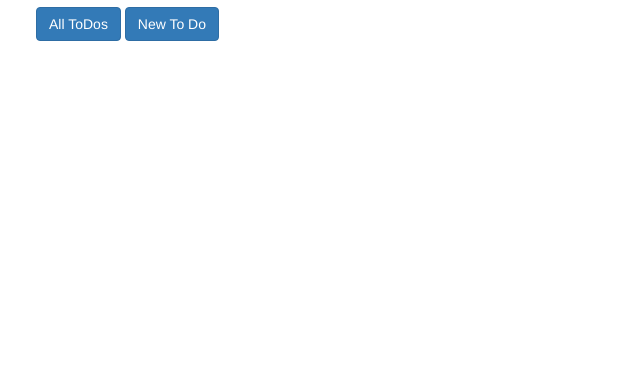
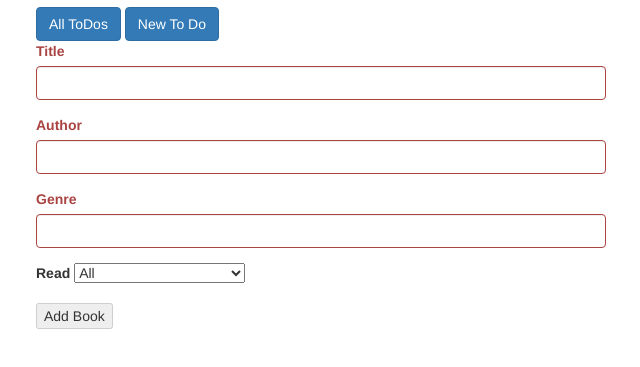
Before and after one commit to jspencersharpe/Library-App, a plain HTML site: page index.html at #/new in a window 1280 px wide. Shown: the part 73-440 px from the top of the page, without its empty margins (34-674 px from the left). Drawn offline with Linux system fonts and the light colour scheme; no server answers.

Commit message:
changed libCtrl to library

```diff
--- a/index.html
+++ b/index.html
@@ -9,7 +9,7 @@
   <link rel="stylesheet" href="main.css">
 </head>
 <body>
-  <div class="container" class="container-fluid" .col-xs-5 ng-controller="LibraryController as libCtrl">
+  <div class="container" class="container-fluid" .col-xs-5>
    <h1>My Library</h1>
    <a class="btn btn-primary" href="/#/">All ToDos</a>
    <a class="btn btn-primary" href="/#/new">New To Do</a>
--- a/main.js
+++ b/main.js
@@ -1,7 +1,21 @@
 ;(function(){
   'use strict';
 
-  angular.module('libApp', [])
+  angular.module('libApp', ['ngRoute'])
+    .config(function($routeProvider){
+      $routeProvider
+      .when('/', {
+        templateUrl: 'views/table.html',
+        controller: 'LibraryController',
+        controllerAs: 'library'
+      })
+      .when('/new', {
+        templateUrl: 'views/form.html',
+        controller: 'LibraryController',
+        controllerAs: 'library'
+      })
+
+    })
     .controller('LibraryController', function($http){
       var vm = this;
 
--- a/views/form.html
+++ b/views/form.html
@@ -1,20 +1,20 @@
-    <form name="myForm" ng-submit="myForm.$valid && libCtrl.addNewBook()" novalidate>
-      <div class="form-group" ng-class="{'has-error':!libCtrl.newBook.title}">
+    <form name="myForm" ng-submit="myForm.$valid && library.addNewBook()" novalidate>
+      <div class="form-group" ng-class="{'has-error':!library.newBook.title}">
         <label class="control-label">Title</label>
-        <input class="form-control" type="text" ng-model="libCtrl.newBook.title" required>
+        <input class="form-control" type="text" ng-model="library.newBook.title" required>
       </div>
-      <div class="form-group" ng-class="{'has-error':!libCtrl.newBook.author}">
+      <div class="form-group" ng-class="{'has-error':!library.newBook.author}">
         <label class="control-label">Author</label>
-        <input class="form-control" type="text" ng-model="libCtrl.newBook.author" required>
+        <input class="form-control" type="text" ng-model="library.newBook.author" required>
       </div>
-      <div class="form-group" ng-class="{'has-error':!libCtrl.newBook.genre}">
+      <div class="form-group" ng-class="{'has-error':!library.newBook.genre}">
         <label class="control-label">Genre</label>
-        <input class="form-control" type="text" ng-model="libCtrl.newBook.genre" required>
+        <input class="form-control" type="text" ng-model="library.newBook.genre" required>
       </div>
-      <div class="form-group" ng-class="{'has-error':!libCtrl.newBook.read}">
+      <div class="form-group" ng-class="{'has-error':!library.newBook.read}">
         <label class="control-label">Read</label>
-        <select ng-model="libCtrl.newBook.read">
-          <option value="{{val}}" ng-repeat="(val, text) in libCtrl.readOptions">
+        <select ng-model="library.newBook.read">
+          <option value="{{val}}" ng-repeat="(val, text) in library.readOptions">
           {{text}}
           </option>
         </select>
```
Also changed, not shown: views/table.html (+2 -2 lines).
